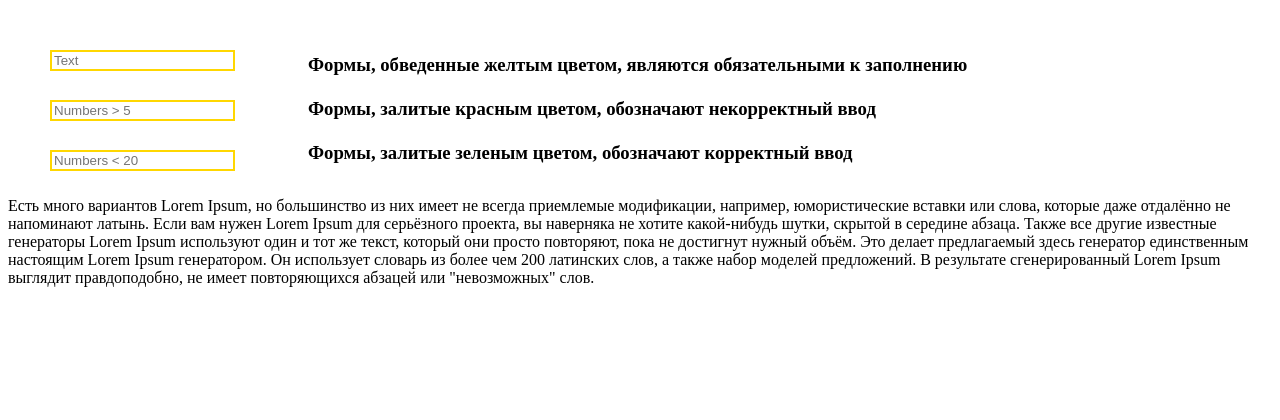
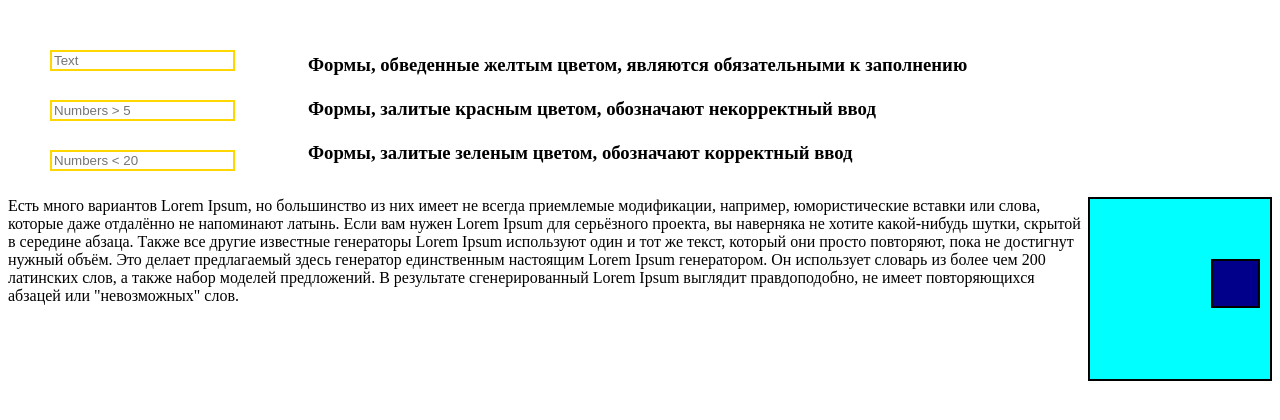
Before and after one commit to TiredOfThisAll/Internet_Technologies_Lab_2, a plain HTML site: page index.html in a window 1280 px wide. Shown: the top 420 px of the page. Drawn offline with Linux system fonts and the light colour scheme.

Commit message:
Update lb_2.css

```diff
--- a/lb_2.css
+++ b/lb_2.css
@@ -18,3 +18,19 @@ input:invalid:required:not(:placeholder-shown){
 input:valid:required:not(:placeholder-shown){
     border: 2px solid white;
 }
+#box_1{
+    position: relative;top: 50px;float: right;
+    background: aqua;
+    height: 160px;
+    width: 160px;
+    padding: 10px;
+    border: 2px solid black;
+}
+#box_2{
+    position: relative;top: 50px;float: right;
+    background: darkblue;
+    height: 25px;
+    width: 25px;
+    padding: 10px;
+    border: 2px solid black;
+}
```
